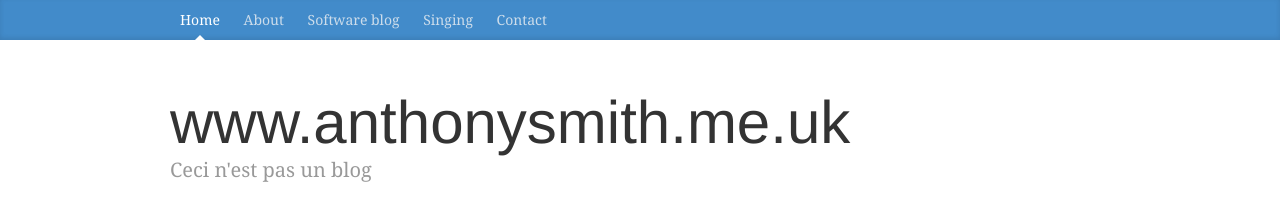
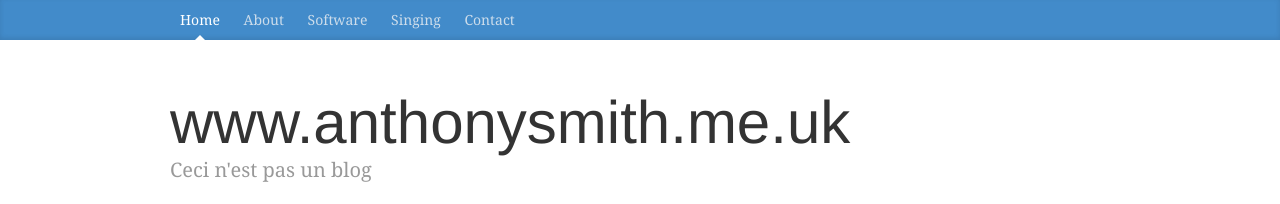
Before and after one commit to anthonyjsmith/anthonyjsmith.github.io, a Jekyll site: the page built from index.html, in a window 1280 px wide and 900 px high. Shown: the top 204 px of the window. Built offline with Jekyll 4.4.1, drawn with Linux system fonts in a browser that asks for light colours; nearby versions of some CDN libraries; Markdown is read by kramdown in place of the engine named in the settings; the list of posts is cut into pages by our own code; comment, search, counter and statistics services are not loaded.

Commit message:
navbar software blog -> software

```diff
--- a/_includes/masthead.html
+++ b/_includes/masthead.html
@@ -4,7 +4,7 @@
         <nav class="blog-nav">
           <a class="blog-nav-item active" href="/">Home</a>
           <a class="blog-nav-item" href="/about/">About</a>
-          <a class="blog-nav-item" href="http://www.enkaptic.co.uk/">Software blog</a>
+          <a class="blog-nav-item" href="http://www.enkaptic.co.uk/">Software</a>
           <a class="blog-nav-item" href="/singing/">Singing</a>
           <a class="blog-nav-item" href="/contact/">Contact</a>
         </nav>
```
